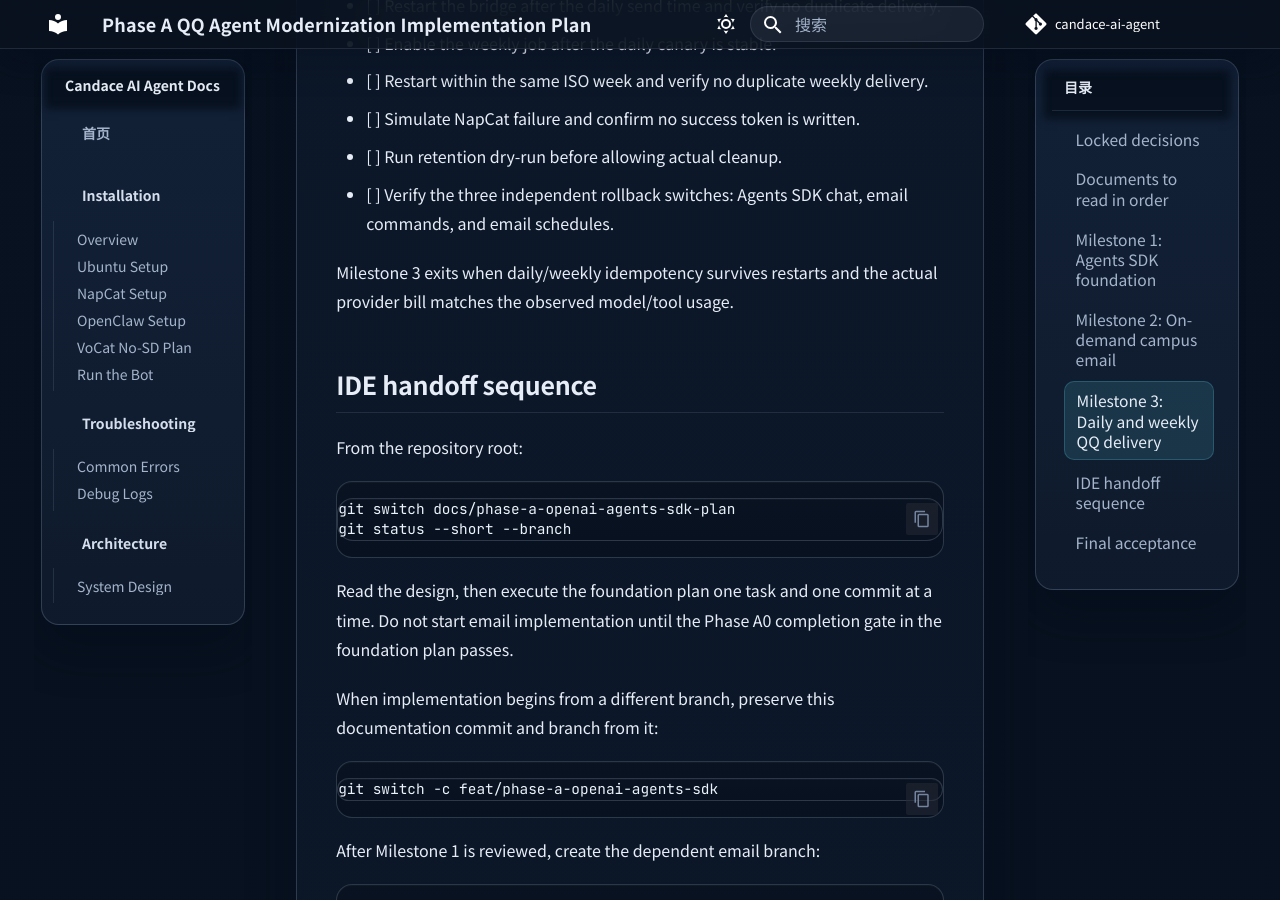
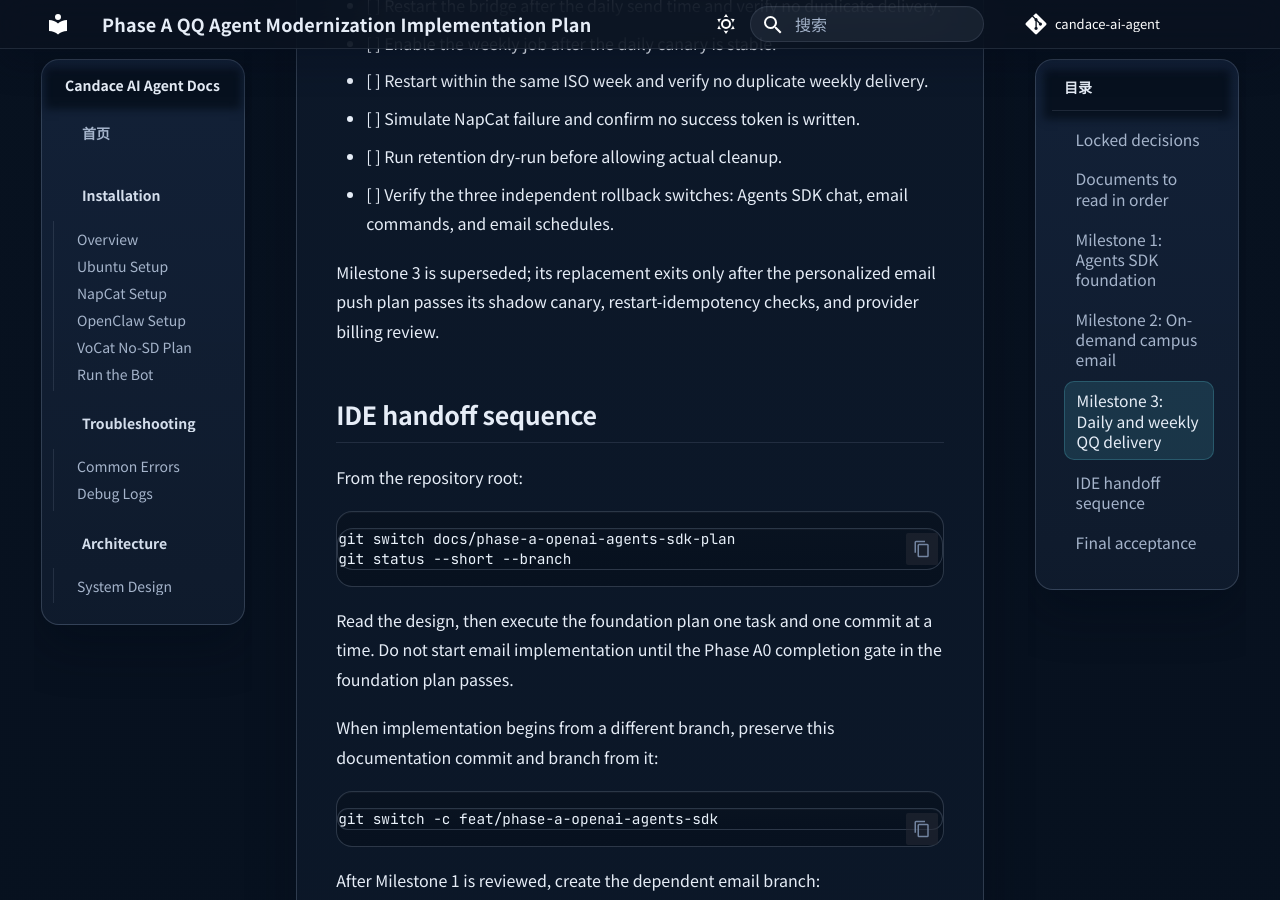
Before and after one commit to CandaceZcc/candace-ai-agent, an MkDocs documentation site: the page built from docs/superpowers/plans/2026-07-20-phase-a-execution.md, in a window 1280 px wide and 900 px high, scrolled down 3713 px. Built offline with MkDocs 1.6.1 and Material for MkDocs 9.7.7, drawn with Linux system fonts in a browser that asks for light colours; comment, search, counter and statistics services are not loaded.

Commit message:
docs: retire legacy email milestone exit criteria

```diff
--- a/docs/superpowers/plans/2026-07-20-phase-a-execution.md
+++ b/docs/superpowers/plans/2026-07-20-phase-a-execution.md
@@ -79,7 +79,9 @@
 - [ ] Run retention dry-run before allowing actual cleanup.
 - [ ] Verify the three independent rollback switches: Agents SDK chat, email commands, and email schedules.
 
-Milestone 3 exits when daily/weekly idempotency survives restarts and the actual provider bill matches the observed model/tool usage.
+Milestone 3 is superseded; its replacement exits only after the personalized email
+push plan passes its shadow canary, restart-idempotency checks, and provider billing
+review.
 
 ## IDE handoff sequence
 
```
